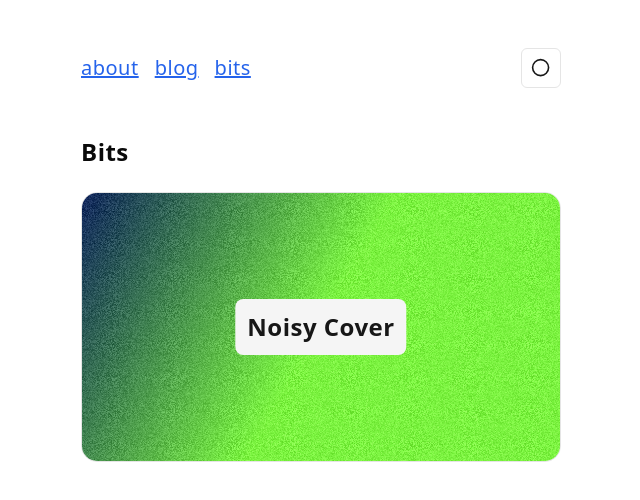
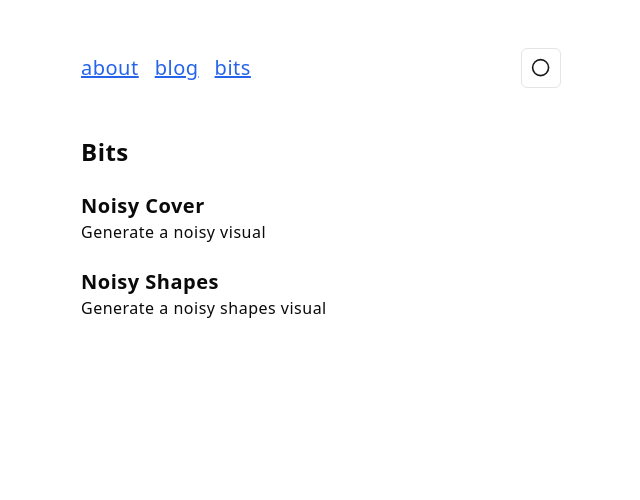
Before and after one commit to bolander72/boland.co, a Next.js app: page /bits in a window 1280 px wide. Shown: the top 500 px of the page, without its empty margins (319-959 px from the left). Built offline with nearby package versions, Linux system fonts and the light colour scheme.

Commit message:
Add bits

```diff
--- a/app/bits/page.tsx
+++ b/app/bits/page.tsx
@@ -1,26 +1,31 @@
-'use client'
-
 import { Title } from '@/components/title'
-import { posts } from '@/.velite'
 import Link from 'next/link'
 import Post from '@/components/post'
-import sharedMetadata from '@/metadata'
-import useNoisyCover from '@/hooks/use-noisy-cover'
+
+const bits = [
+   {
+      title: 'Noisy Cover',
+      description: 'Generate a noisy visual',
+      link: '/bits/noisy-cover',
+   },
+   {
+      title: 'Noisy Shapes',
+      description: 'Generate a noisy shapes visual',
+      link: '/bits/noisy-shapes',
+   },
+]
 
 export default function Page() {
-   const { id } = useNoisyCover()
-
    return (
-      <section className='w-full space-y-6'>
+      <section className='space-y-6'>
          <Title>Bits</Title>
-         <div className='relative'>
-            <Link href='/bits/noisy-cover'>
-               <canvas className='aspect-video w-full rounded-2xl border' id={id} />
-               <div className='absolute top-1/2 left-1/2 transform -translate-x-1/2 -translate-y-1/2 text-primary text-2xl font-semibold bg-secondary p-3 rounded-lg'>
-                  Noisy Cover
-               </div>
-            </Link>
-         </div>
+         {bits.map(bit => (
+            <div key={bit.title}>
+               <Link href={bit.link}>
+                  <Post post={bit} showDate={false} />
+               </Link>
+            </div>
+         ))}
       </section>
    )
 }
```
